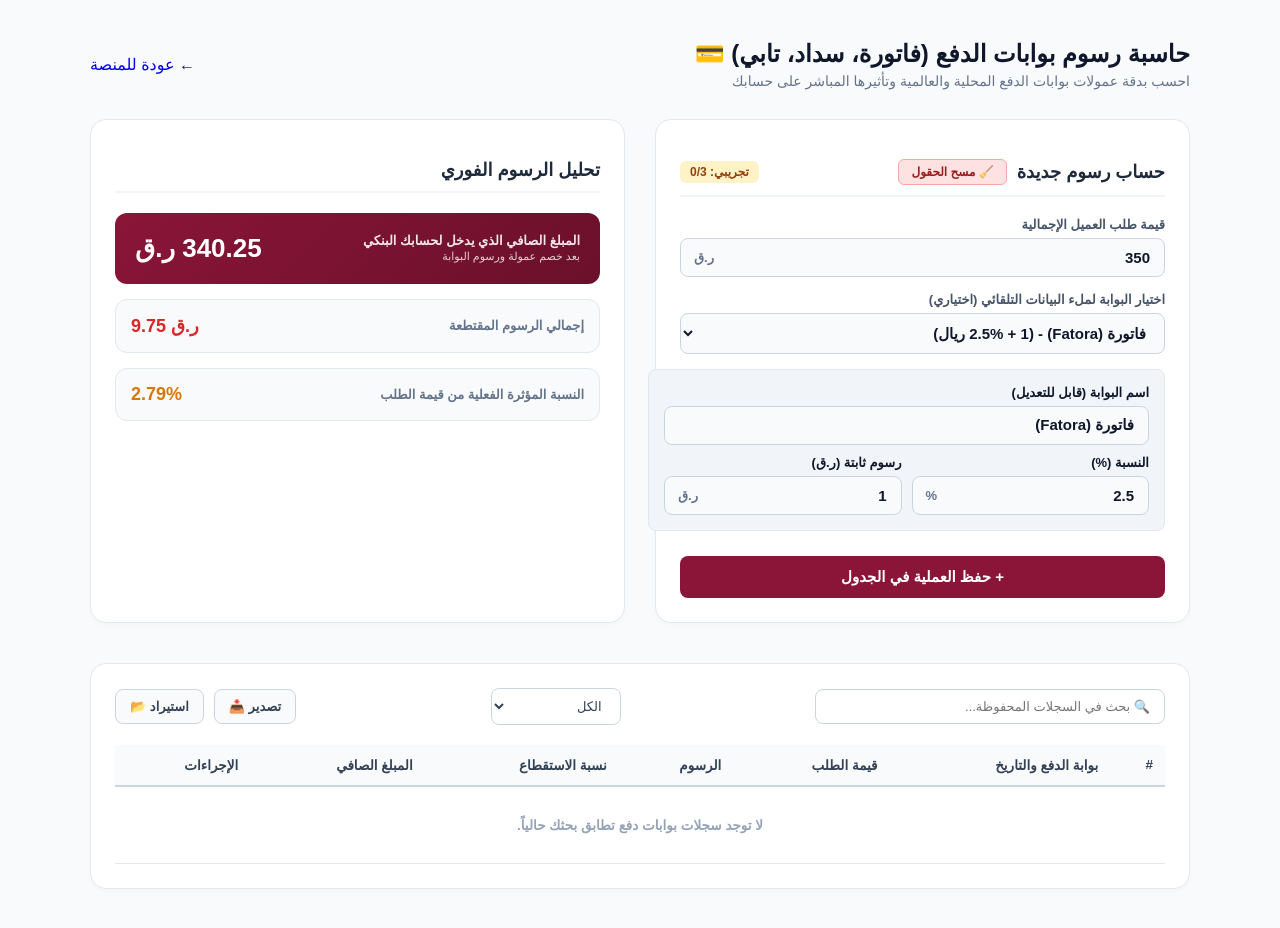
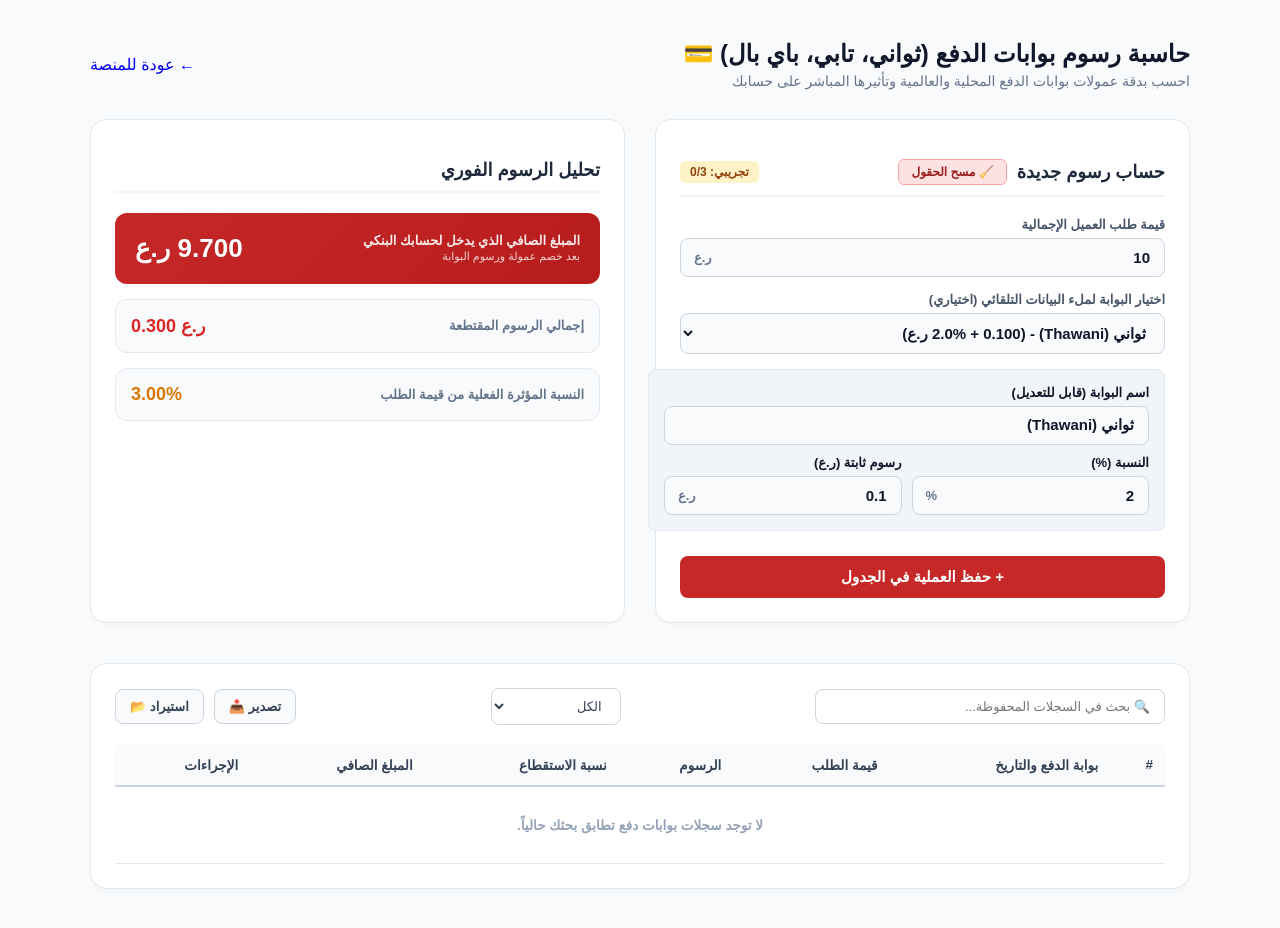
Before and after one commit to engaziasa-lang/engazia-app, a Next.js app: page /hub/om/fees in a window 1280 px wide. Built offline with nearby package versions, Linux system fonts and the light colour scheme.

Commit message:
Update page.tsx

```diff
--- a/app/hub/om/fees/page.tsx
+++ b/app/hub/om/fees/page.tsx
@@ -12,10 +12,10 @@ interface FeeItem {
   netReceived: number;
   totalFee: number;
   createdAt?: string;
-  timestamp?: number; // الفرز الزمني الدقيق
+  timestamp?: number;
 }
 
-export default function GatewayFeesCalculatorQA() {
+export default function GatewayFeesCalculatorOM() {
   const [lang, setLang] = useState<'ar' | 'en'>('ar');
 
   const [orderAmount, setOrderAmount] = useState<number | ''>('');
@@ -25,7 +25,7 @@ export default function GatewayFeesCalculatorQA() {
 
   const [items, setItems] = useState<FeeItem[]>([]);
   const [searchQuery, setSearchQuery] = useState<string>('');
-  const [dateFilter, setDateFilter] = useState<string>('all'); // الفرز الزمني
+  const [dateFilter, setDateFilter] = useState<string>('all');
   const [editingId, setEditingId] = useState<string | null>(null);
 
   const [isClient, setIsClient] = useState(false);
@@ -35,21 +35,19 @@ export default function GatewayFeesCalculatorQA() {
 
   useEffect(() => {
     setIsClient(true);
-    setIsActivated(!!localStorage.getItem('merchant_license_key_qa'));
+    setIsActivated(!!localStorage.getItem('merchant_license_key_om'));
 
-    // قراءة اللغة من الصفحة الرئيسية
     const savedLang = localStorage.getItem('seerk_global_lang') as 'ar' | 'en';
     if (savedLang) {
       setLang(savedLang);
     }
 
-    // إعداد القيم الافتراضية
-    setOrderAmount(350);
-    setGatewayName('فاتورة (Fatora)');
-    setFeePercent(2.5);
-    setFeeFixed(1.0);
+    setOrderAmount(10);
+    setGatewayName(savedLang === 'en' ? 'Thawani' : 'ثواني (Thawani)');
+    setFeePercent(2.0);
+    setFeeFixed(0.10);
 
-    const saved = localStorage.getItem('seerk_qa_gateway_fees_items');
+    const saved = localStorage.getItem('seerk_om_gateway_fees_items');
     if (saved) {
       try { setItems(JSON.parse(saved)); } catch (e) { }
     }
@@ -57,22 +55,20 @@ export default function GatewayFeesCalculatorQA() {
 
   const saveToLocalStorage = (newItems: FeeItem[]) => {
     setItems(newItems);
-    localStorage.setItem('seerk_qa_gateway_fees_items', JSON.stringify(newItems));
+    localStorage.setItem('seerk_om_gateway_fees_items', JSON.stringify(newItems));
   };
 
   const amt = typeof orderAmount === 'number' ? orderAmount : 0;
   const pct = typeof feePercent === 'number' ? feePercent : 0;
   const fxd = typeof feeFixed === 'number' ? feeFixed : 0;
 
-  // الحساب الفعلي (بدون ضريبة إضافية 5% لأن قطر لا تطبق الـ VAT حالياً)
   const totalFeeWithVat = (amt * (pct / 100)) + fxd;
   const netReceived = Math.max(0, amt - totalFeeWithVat);
 
-  // قاموس الترجمة الفوري
   const t = {
     ar: {
       back: '← عودة للمنصة',
-      title: 'حاسبة رسوم بوابات الدفع (فاتورة، سداد، تابي) 💳',
+      title: 'حاسبة رسوم بوابات الدفع (ثواني، تابي، باي بال) 💳',
       desc: 'احسب بدقة عمولات بوابات الدفع المحلية والعالمية وتأثيرها المباشر على حسابك',
       editRecord: 'تعديل السجل',
       newRecord: 'حساب رسوم جديدة',
@@ -80,12 +76,12 @@ export default function GatewayFeesCalculatorQA() {
       trial: 'تجريبي',
       orderAmt: 'قيمة طلب العميل الإجمالية',
       presetLabel: 'اختيار البوابة لملء البيانات التلقائي (اختياري)',
-      optFatora: 'فاتورة (Fatora) - (2.5% + 1 ريال)',
-      optSadad: 'سداد (Sadad) - (2.8% + 1 ريال)',
-      optTabby: 'التقسيط (تابي / تمارا) - (2.5% + 2 ريال)',
+      optThawani: 'ثواني (Thawani) - (2.0% + 0.100 ر.ع)',
+      optPaypal: 'باي بال (PayPal) - (3.4% + 0.150 ر.ع)',
+      optTabby: 'التقسيط (تابي Tabby) - (4.0% + 0.200 ر.ع)',
       optCustom: 'تفريغ الحقول (إدخال يدوي بالكامل)',
       gwName: 'اسم البوابة (قابل للتعديل)',
-      gwNamePH: 'مثال: أبل باي',
+      gwNamePH: 'مثال: ثواني',
       percent: 'النسبة (%)',
       fixedFee: 'رسوم ثابتة',
       saveBtnNew: '+ حفظ العملية في الجدول',
@@ -95,7 +91,7 @@ export default function GatewayFeesCalculatorQA() {
       netSub: 'بعد خصم عمولة ورسوم البوابة',
       totalDeducted: 'إجمالي الرسوم المقتطعة',
       effectiveRate: 'النسبة المؤثرة الفعلية من قيمة الطلب',
-      currency: 'ر.ق',
+      currency: 'ر.ع',
       searchPH: '🔍 بحث في السجلات المحفوظة...',
       exportBtn: '📥 تصدير Excel',
       importBtn: '📂 استيراد',
@@ -141,12 +137,12 @@ export default function GatewayFeesCalculatorQA() {
       trial: 'Trial',
       orderAmt: 'Total Customer Order Amount',
       presetLabel: 'Select gateway to autofill data (Optional)',
-      optFatora: 'Fatora - (2.5% + 1 QAR)',
-      optSadad: 'Sadad - (2.8% + 1 QAR)',
-      optTabby: 'Installments (Tabby / Tamara) - (2.5% + 2 QAR)',
+      optThawani: 'Thawani - (2.0% + 0.100 OMR)',
+      optPaypal: 'PayPal - (3.4% + 0.150 OMR)',
+      optTabby: 'Installments (Tabby) - (4.0% + 0.200 OMR)',
       optCustom: 'Clear fields (Full manual entry)',
       gwName: 'Gateway Name (Editable)',
-      gwNamePH: 'e.g. Apple Pay',
+      gwNamePH: 'e.g. Thawani',
       percent: 'Percentage (%)',
       fixedFee: 'Fixed Fee',
       saveBtnNew: '+ Save Transaction to Table',
@@ -156,7 +152,7 @@ export default function GatewayFeesCalculatorQA() {
       netSub: 'After deducting gateway commission and fees',
       totalDeducted: 'Total Fees Deducted',
       effectiveRate: 'Effective Fee Percentage of Order Value',
-      currency: 'QAR',
+      currency: 'OMR',
       searchPH: '🔍 Search saved records...',
       exportBtn: '📥 Export Excel',
       importBtn: '📂 Import',
@@ -198,18 +194,18 @@ export default function GatewayFeesCalculatorQA() {
 
   const handlePresetChange = (e: React.ChangeEvent<HTMLSelectElement>) => {
     const val = e.target.value;
-    if (val === 'fatora') {
-      setGatewayName(lang === 'ar' ? 'فاتورة (Fatora)' : 'Fatora');
-      setFeePercent(2.5);
-      setFeeFixed(1.0);
-    } else if (val === 'sadad') {
-      setGatewayName(lang === 'ar' ? 'سداد (Sadad)' : 'Sadad');
-      setFeePercent(2.8);
-      setFeeFixed(1.0);
-    } else if (val === 'tabby_tamara') {
-      setGatewayName(lang === 'ar' ? 'التقسيط (تابي / تمارا)' : 'Installments (Tabby/Tamara)');
-      setFeePercent(2.5);
-      setFeeFixed(2.0);
+    if (val === 'thawani') {
+      setGatewayName(lang === 'ar' ? 'ثواني (Thawani)' : 'Thawani');
+      setFeePercent(2.0);
+      setFeeFixed(0.100);
+    } else if (val === 'paypal') {
+      setGatewayName(lang === 'ar' ? 'باي بال (PayPal)' : 'PayPal');
+      setFeePercent(3.4);
+      setFeeFixed(0.150);
+    } else if (val === 'tabby') {
+      setGatewayName(lang === 'ar' ? 'التقسيط (تابي Tabby)' : 'Installments (Tabby)');
+      setFeePercent(4.0);
+      setFeeFixed(0.200);
     } else if (val === 'custom') {
       setGatewayName(lang === 'ar' ? 'بوابة مخصصة' : 'Custom Gateway');
       setFeePercent('');
@@ -219,12 +215,12 @@ export default function GatewayFeesCalculatorQA() {
 
   const handleClearForm = () => {
     setOrderAmount('');
-    setGatewayName(lang === 'ar' ? 'فاتورة (Fatora)' : 'Fatora');
-    setFeePercent(2.5);
-    setFeeFixed(1.0);
+    setGatewayName(lang === 'ar' ? 'ثواني (Thawani)' : 'Thawani');
+    setFeePercent(2.0);
+    setFeeFixed(0.10);
     setEditingId(null);
     const selectEl = document.getElementById('gateway-preset') as HTMLSelectElement;
-    if (selectEl) selectEl.value = 'fatora';
+    if (selectEl) selectEl.value = 'thawani';
   };
 
   const handleSaveItem = (e: React.FormEvent) => {
@@ -240,7 +236,7 @@ export default function GatewayFeesCalculatorQA() {
 
     const now = new Date();
     const timeOptions: Intl.DateTimeFormatOptions = { hour: 'numeric', minute: 'numeric', hour12: true };
-    const localeStr = lang === 'ar' ? 'ar-QA' : 'en-QA';
+    const localeStr = lang === 'ar' ? 'ar-OM' : 'en-OM';
     const formattedDate = `${now.toLocaleDateString(localeStr)} - ${now.toLocaleTimeString(localeStr, timeOptions)}`;
 
     if (editingId) {
@@ -250,8 +246,8 @@ export default function GatewayFeesCalculatorQA() {
         orderAmount: amt,
         feePercent: pct,
         feeFixed: fxd,
-        netReceived: Number(netReceived.toFixed(2)),
-        totalFee: Number(totalFeeWithVat.toFixed(2)),
+        netReceived: Number(netReceived.toFixed(3)),
+        totalFee: Number(totalFeeWithVat.toFixed(3)),
         createdAt: item.createdAt || formattedDate,
         timestamp: item.timestamp || now.getTime()
       } : item);
@@ -265,12 +261,12 @@ export default function GatewayFeesCalculatorQA() {
         orderAmount: amt,
         feePercent: pct,
         feeFixed: fxd,
-        netReceived: Number(netReceived.toFixed(2)),
-        totalFee: Number(totalFeeWithVat.toFixed(2)),
+        netReceived: Number(netReceived.toFixed(3)),
+        totalFee: Number(totalFeeWithVat.toFixed(3)),
         createdAt: formattedDate,
         timestamp: now.getTime()
       };
-      saveToLocalStorage([newItem, ...items]); // إضافة الجديد في الأعلى
+      saveToLocalStorage([newItem, ...items]);
       alert(text.alerts.saveSuccess);
     }
 
@@ -284,7 +280,6 @@ export default function GatewayFeesCalculatorQA() {
     setFeeFixed(item.feeFixed);
     setEditingId(item.id);
 
-    // إزالة التحديد التلقائي ليتناسب مع الإدخال اليدوي المخصص
     const selectEl = document.getElementById('gateway-preset') as HTMLSelectElement;
     if (selectEl) selectEl.value = 'custom';
 
@@ -298,7 +293,6 @@ export default function GatewayFeesCalculatorQA() {
     }
   };
 
-  // فلترة النتائج بناءً على البحث والفرز الزمني
   const filteredItems = items.filter(item => {
     const matchesSearch = item.gatewayName.toLowerCase().includes(searchQuery.toLowerCase());
     let matchesDate = true;
@@ -377,10 +371,10 @@ export default function GatewayFeesCalculatorQA() {
             <tfoot>
               <tr class="tfoot-row">
                 <td colspan="3">${text.table.totalLabel}</td>
-                <td>${totalOrderAmount.toFixed(2)}</td>
-                <td>${totalFees.toFixed(2)}</td>
+                <td>${totalOrderAmount.toFixed(3)}</td>
+                <td>${totalFees.toFixed(3)}</td>
                 <td>${overallFeePercent.toFixed(2)}%</td>
-                <td>${totalNetReceived.toFixed(2)}</td>
+                <td>${totalNetReceived.toFixed(3)}</td>
               </tr>
             </tfoot>
           </table>
@@ -392,7 +386,7 @@ export default function GatewayFeesCalculatorQA() {
     const url = URL.createObjectURL(blob);
     const link = document.createElement("a");
     link.setAttribute("href", url);
-    link.setAttribute("download", `enjazya_qa_gateway_fees_${dateFilter}.xls`);
+    link.setAttribute("download", `enjazya_om_gateway_fees_${dateFilter}.xls`);
     document.body.appendChild(link);
     link.click();
     document.body.removeChild(link);
@@ -448,14 +442,14 @@ export default function GatewayFeesCalculatorQA() {
         .input-wrapper { position: relative; display: flex; align-items: center; width: 100%; }
         .input-wrapper input, .input-wrapper select { width: 100%; padding: 10px 14px; border: 1px solid #cbd5e1; border-radius: 8px; font-size: 15px; font-family: inherit; outline: none; background: #f8fafc; color: #0f172a; font-weight: 600; box-sizing: border-box; text-align: ${lang === 'ar' ? 'right' : 'left'}; }
         .input-wrapper input.with-currency { padding-${lang === 'ar' ? 'left' : 'right'}: 45px; }
-        .input-wrapper input:focus, .input-wrapper select:focus { border-color: #8A1538; background: #ffffff; }
+        .input-wrapper input:focus, .input-wrapper select:focus { border-color: #C62828; background: #ffffff; }
         .currency-tag { position: absolute; ${lang === 'ar' ? 'left: 14px;' : 'right: 14px;'} color: #64748b; font-weight: 800; font-size: 13px; pointer-events: none; }
 
-        .action-btn { background: #8A1538; color: #fff; border: none; width: 100%; padding: 12px; border-radius: 8px; font-weight: 900; font-size: 15px; cursor: pointer; transition: all 0.2s; font-family: inherit; margin-top: 10px; box-sizing: border-box; }
-        .action-btn:hover { background: #6A102B; }
+        .action-btn { background: #C62828; color: #fff; border: none; width: 100%; padding: 12px; border-radius: 8px; font-weight: 900; font-size: 15px; cursor: pointer; transition: all 0.2s; font-family: inherit; margin-top: 10px; box-sizing: border-box; }
+        .action-btn:hover { background: #B71C1C; }
 
         .result-box { background: #f8fafc; border-radius: 12px; padding: 15px; margin-bottom: 15px; display: flex; justify-content: space-between; align-items: center; border: 1px solid #e2e8f0; flex-wrap: wrap; gap: 10px; flex-direction: ${lang === 'ar' ? 'row' : 'row-reverse'}; text-align: ${lang === 'ar' ? 'right' : 'left'}; }
-        .result-box.primary { background: linear-gradient(135deg, #8A1538 0%, #6A102B 100%); color: #fff; border: none; padding: 20px; }
+        .result-box.primary { background: linear-gradient(135deg, #C62828 0%, #B71C1C 100%); color: #fff; border: none; padding: 20px; }
         .result-label { font-size: 13px; font-weight: 700; color: #64748b; }
         .primary .result-label { color: #ffffff; opacity: 0.9; }
         .result-value { font-size: 18px; font-weight: 900; color: #0f172a; direction: ltr; }
@@ -465,14 +459,14 @@ export default function GatewayFeesCalculatorQA() {
         .table-toolbar { display: flex; justify-content: space-between; align-items: center; margin-bottom: 20px; flex-wrap: wrap; gap: 15px; flex-direction: ${lang === 'ar' ? 'row' : 'row-reverse'}; }
 
         .search-input { padding: 9px 14px; border: 1px solid #cbd5e1; border-radius: 8px; font-family: inherit; font-size: 13px; outline: none; flex-grow: 1; max-width: 350px; box-sizing: border-box; text-align: ${lang === 'ar' ? 'right' : 'left'}; }
-        .search-input:focus { border-color: #8A1538; }
+        .search-input:focus { border-color: #C62828; }
 
         .filter-select { padding: 9px 14px; border: 1px solid #cbd5e1; border-radius: 8px; font-family: inherit; font-size: 13px; outline: none; background: #fff; color: #334155; cursor: pointer; min-width: 130px; }
-        .filter-select:focus { border-color: #8A1538; }
+        .filter-select:focus { border-color: #C62828; }
 
         .table-btns { display: flex; gap: 10px; flex-wrap: wrap; }
         .t-btn { padding: 9px 14px; border-radius: 8px; font-weight: 700; font-size: 13px; cursor: pointer; border: 1px solid #cbd5e1; background: #f8fafc; color: #334155; font-family: inherit; display: flex; align-items: center; justify-content: center; gap: 6px; }
-        .t-btn:hover { background: #f1f5f9; border-color: #8A1538; color: #8A1538; }
+        .t-btn:hover { background: #f1f5f9; border-color: #C62828; color: #C62828; }
 
         .table-responsive { overflow-x: auto; -webkit-overflow-scrolling: touch; width: 100%; }
         .data-table { width: 100%; border-collapse: collapse; font-size: 13.5px; min-width: 700px; }
@@ -488,7 +482,7 @@ export default function GatewayFeesCalculatorQA() {
           <h1>{text.title}</h1>
           <p>{text.desc}</p>
         </div>
-        <Link href="/hub/qa" className="back-btn">
+        <Link href="/hub/om" className="back-btn">
           {text.back}
         </Link>
       </div>
@@ -509,7 +503,7 @@ export default function GatewayFeesCalculatorQA() {
             <div className="input-group">
               <label>{text.orderAmt}</label>
               <div className="input-wrapper">
-                <input className="with-currency" type="number" min="0" value={orderAmount === '' ? '' : orderAmount} onChange={(e) => setOrderAmount(e.target.value === '' ? '' : Number(e.target.value))} placeholder="350" required />
+                <input className="with-currency" type="number" min="0" value={orderAmount === '' ? '' : orderAmount} onChange={(e) => setOrderAmount(e.target.value === '' ? '' : Number(e.target.value))} placeholder="10" required />
                 <span className="currency-tag">{text.currency}</span>
               </div>
             </div>
@@ -517,10 +511,10 @@ export default function GatewayFeesCalculatorQA() {
             <div className="input-group">
               <label>{text.presetLabel}</label>
               <div className="input-wrapper">
-                <select id="gateway-preset" onChange={handlePresetChange} defaultValue="fatora">
-                  <option value="fatora">{text.optFatora}</option>
-                  <option value="sadad">{text.optSadad}</option>
-                  <option value="tabby_tamara">{text.optTabby}</option>
+                <select id="gateway-preset" onChange={handlePresetChange} defaultValue="thawani">
+                  <option value="thawani">{text.optThawani}</option>
+                  <option value="paypal">{text.optPaypal}</option>
+                  <option value="tabby">{text.optTabby}</option>
                   <option value="custom">{text.optCustom}</option>
                 </select>
               </div>
@@ -543,7 +537,7 @@ export default function GatewayFeesCalculatorQA() {
                 <div>
                   <label style={{ color: '#0f172a' }}>{text.fixedFee} ({text.currency})</label>
                   <div className="input-wrapper">
-                    <input className="with-currency" type="number" step="0.01" min="0" value={feeFixed === '' ? '' : feeFixed} onChange={(e) => setFeeFixed(e.target.value === '' ? '' : Number(e.target.value))} required />
+                    <input className="with-currency" type="number" step="0.001" min="0" value={feeFixed === '' ? '' : feeFixed} onChange={(e) => setFeeFixed(e.target.value === '' ? '' : Number(e.target.value))} required />
                     <span className="currency-tag">{text.currency}</span>
                   </div>
                 </div>
@@ -565,13 +559,13 @@ export default function GatewayFeesCalculatorQA() {
               <div style={{ fontSize: '11px', opacity: 0.8, marginTop: '2px' }}>{text.netSub}</div>
             </div>
             <div className="result-value">
-              {netReceived.toFixed(2)} {text.currency}
+              {netReceived.toFixed(3)} {text.currency}
             </div>
           </div>
 
           <div className="result-box">
             <span className="result-label">{text.totalDeducted}</span>
-            <span className="result-value" style={{ color: '#dc2626' }}>{totalFeeWithVat.toFixed(2)} {text.currency}</span>
+            <span className="result-value" style={{ color: '#dc2626' }}>{totalFeeWithVat.toFixed(3)} {text.currency}</span>
           </div>
 
           <div className="result-box" style={{ background: '#f8fafc' }}>
@@ -646,9 +640,9 @@ export default function GatewayFeesCalculatorQA() {
                         {item.createdAt && <div style={{ fontSize: '11px', color: '#64748b', marginTop: '4px', fontWeight: 600 }}>🕒 {item.createdAt}</div>}
                       </td>
                       <td>{item.orderAmount} {text.currency}</td>
-                      <td style={{ color: '#dc2626', fontWeight: 800 }}>{item.totalFee} {text.currency}</td>
+                      <td style={{ color: '#dc2626', fontWeight: 800 }}>{item.totalFee.toFixed(3)} {text.currency}</td>
                       <td style={{ color: '#d97706', fontWeight: 800 }}>{feePct.toFixed(2)}%</td>
-                      <td style={{ color: '#047857', fontWeight: 900 }}>{item.netReceived} {text.currency}</td>
+                      <td style={{ color: '#047857', fontWeight: 900 }}>{item.netReceived.toFixed(3)} {text.currency}</td>
                       <td>
                         <div style={{ display: 'flex', gap: '8px', flexWrap: 'wrap' }}>
                           <button onClick={() => handleEdit(item)} style={{ background: '#e0f2fe', color: '#0369a1', border: 'none', padding: '6px 12px', borderRadius: '6px', fontSize: '12px', fontWeight: 800, cursor: 'pointer' }}>{text.table.edit}</button>
@@ -664,10 +658,10 @@ export default function GatewayFeesCalculatorQA() {
               <tfoot>
                 <tr className="tfoot-row">
                   <td colSpan={2} style={{ textAlign: 'center' }}>{text.table.totalLabel}</td>
-                  <td>{totalOrderAmount.toFixed(2)} {text.currency}</td>
-                  <td style={{ color: '#dc2626' }}>{totalFees.toFixed(2)} {text.currency}</td>
+                  <td>{totalOrderAmount.toFixed(3)} {text.currency}</td>
+                  <td style={{ color: '#dc2626' }}>{totalFees.toFixed(3)} {text.currency}</td>
                   <td style={{ color: '#d97706' }}>{overallFeePercent.toFixed(2)}%</td>
-                  <td style={{ color: '#047857' }}>{totalNetReceived.toFixed(2)} {text.currency}</td>
+                  <td style={{ color: '#047857' }}>{totalNetReceived.toFixed(3)} {text.currency}</td>
                   <td></td>
                 </tr>
               </tfoot>
```
